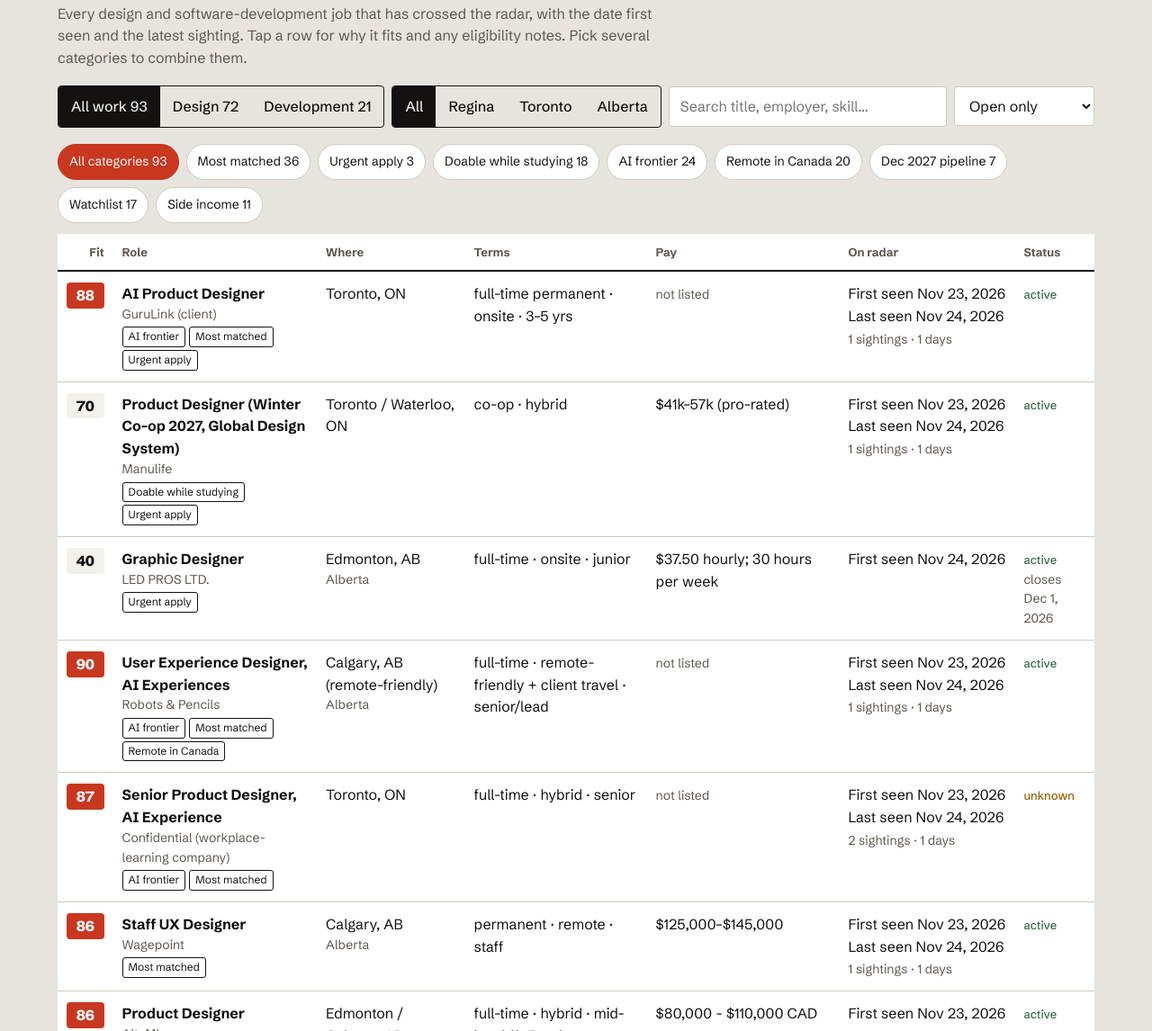
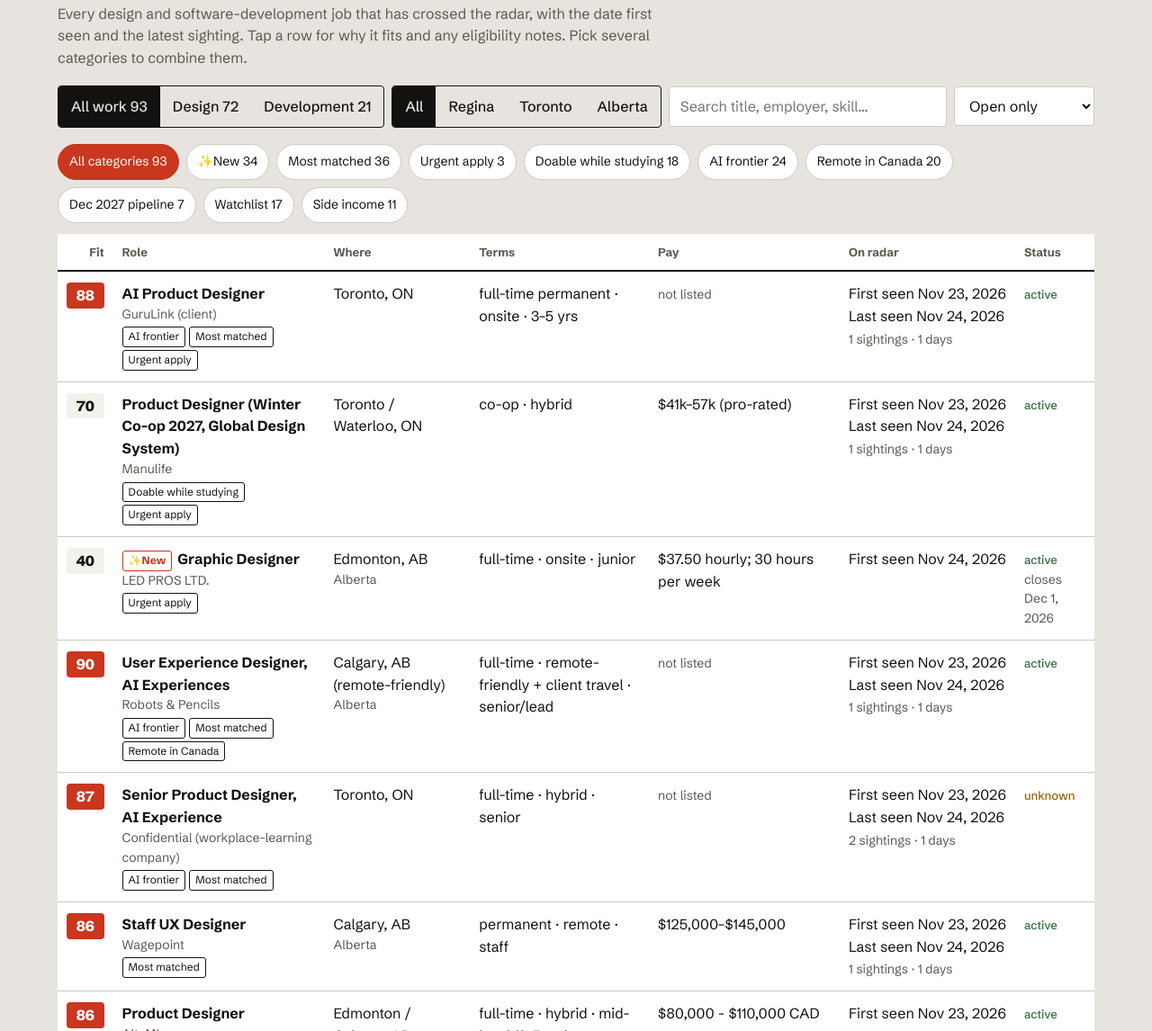
Before and after one commit to Akane-Asahi/job, a plain HTML site: page index.html in a window 1280 px wide. Shown: the part 517-1663 px from the top of the page at 90% size. Drawn offline with Linux system fonts and the light colour scheme.

Commit message:
Mark jobs first found in the latest scan with a ✨New badge and filter chip
Co-Authored-By: Claude Opus 5.5 <noreply@anthropic.com>
Claude-Session: https://claude.ai/code/session_01YbZAe2MXc7gNWXgVR7EWEF

```diff
--- a/index.html
+++ b/index.html
@@ -58,6 +58,7 @@ tr.job{cursor:pointer}tr.job:hover td{background:var(--soft)}
 .score.hi{background:var(--brick);color:#fff}
 .tag{display:inline-block;font-size:12px;border:1px solid var(--rule);border-radius:3px;padding:1px 6px;margin:2px 4px 0 0;color:var(--muted);white-space:nowrap}
 .tag.cat{border-color:var(--ink);color:var(--ink)}
+.tag.new{border-color:var(--brick);color:var(--brick);font-weight:700;margin-right:6px}
 .st{font-size:13px;font-weight:500;white-space:nowrap}.st.active{color:var(--good)}.st.closed,.st.filled{color:var(--muted);text-decoration:line-through}.st.likely_closed,.st.unknown{color:var(--warn)}
 tr.detail td{background:var(--soft);font-size:15px}
 .nowrap{white-space:nowrap}
@@ -184,14 +185,17 @@ const FAM={ai_product_design:'AI product design',ux_product_design:'UX / product
 const DEV=new Set(['ux_engineering','frontend_dev','software_dev','qa_testing','ai_engineering']);
 const TRACK={all:'All work',design:'Design',dev:'Development'};
 const FAMC={ai_product_design:'#c8371e',ux_product_design:'#141210',accessibility:'#2f6b3f',ux_research:'#5b7fa6',service_design:'#9a5b00',ux_engineering:'#6b4c9a',ai_engineering:'#e08b6f',ai_training_eval:'#d4a373',graphic_print:'#8a8173',web_design:'#b7b0a4',instructional_design:'#4f8f8b',frontend_dev:'#3d6fb6',software_dev:'#2b4a7a',qa_testing:'#7a9a3a'};
-const CAT={most_matched:'Most matched',urgent_apply:'Urgent apply',student_track:'Doable while studying',ai_frontier:'AI frontier',remote_canada:'Remote in Canada',grad_2027_pipeline:'Dec 2027 pipeline',watchlist:'Watchlist',side_income:'Side income'};
+const CAT={new:'✨New',most_matched:'Most matched',urgent_apply:'Urgent apply',student_track:'Doable while studying',ai_frontier:'AI frontier',remote_canada:'Remote in Canada',grad_2027_pipeline:'Dec 2027 pipeline',watchlist:'Watchlist',side_income:'Side income'};
 const OPEN=new Set(['active','unknown','likely_closed']);
 const fmtD=d=>{if(!d)return'—';const[y,m,dd]=d.split('-');return new Date(+y,+m-1,+dd).toLocaleDateString('en-CA',{month:'short',day:'numeric',year:'numeric'})};
 const daysBetween=(a,b)=>Math.round((new Date(b)-new Date(a))/864e5);
 const money=n=>n==null?'':'$'+Math.round(n/1000)+'k';
 let D=null,state={track:'all',region:'all',cats:new Set(),mode:'all',q:'',status:'open',open:null,all:false};
 const trackOk=j=>state.track==='all'||(state.track==='dev')===DEV.has(j.role_family);
-const catOk=j=>!state.cats.size||(state.mode==='all'?[...state.cats].every(c=>j.categories.includes(c)):[...state.cats].some(c=>j.categories.includes(c)));
+const isNew=j=>j.first_seen===D.meta.last_run;
+const hasCat=(j,c)=>c==='new'?isNew(j):j.categories.includes(c);
+const NEWB=j=>isNew(j)?'<span class="tag new" title="First found in the latest scan">✨New</span>':'';
+const catOk=j=>!state.cats.size||(state.mode==='all'?[...state.cats].every(c=>hasCat(j,c)):[...state.cats].some(c=>hasCat(j,c)));
 try{const h=location.hash.replace('#','');if(REG[h])state.region=h}catch(e){}
 
 function header(){
@@ -210,7 +214,7 @@ function controls(){
  seg.onclick=e=>{const b=e.target.closest('button');if(!b)return;state.region=b.dataset.r;try{history.replaceState(null,'',state.region==='all'?'#jobs':'#'+state.region)}catch(_){}controls();table()};
  const chips=document.getElementById('catChips');
  const pool=D.jobs.filter(j=>trackOk(j)&&(state.region==='all'||j.region===state.region)&&(state.status==='all'||OPEN.has(j.status)));
- chips.innerHTML=[['all','All categories',pool.length]].concat(Object.entries(CAT).map(([k,l])=>[k,l,pool.filter(j=>j.categories.includes(k)).length])).map(([k,l,n])=>`<button type="button" class="chip" data-c="${k}" aria-pressed="${k==='all'?!state.cats.size:state.cats.has(k)}">${esc(l)} <span>${n}</span></button>`).join('')
+ chips.innerHTML=[['all','All categories',pool.length]].concat(Object.entries(CAT).map(([k,l])=>[k,l,pool.filter(j=>hasCat(j,k)).length])).map(([k,l,n])=>`<button type="button" class="chip" data-c="${k}" aria-pressed="${k==='all'?!state.cats.size:state.cats.has(k)}">${esc(l)} <span>${n}</span></button>`).join('')
   +(state.cats.size>1?`<span class="seg" role="group" aria-label="Combine categories"><button type="button" data-m="all" aria-pressed="${state.mode==='all'}">Match all</button><button type="button" data-m="any" aria-pressed="${state.mode==='any'}">Match any</button></span>`:'')
   +(state.cats.size?`<span class="note">${state.cats.size} selected · tap a chip again to remove it</span>`:'');
  chips.onclick=e=>{const b=e.target.closest('button');if(!b)return;if(b.dataset.m){state.mode=b.dataset.m}else if(b.dataset.c==='all'){state.cats.clear()}else{const c=b.dataset.c;state.cats.has(c)?state.cats.delete(c):state.cats.add(c)}state.all=false;controls();table()};
@@ -227,7 +231,7 @@ function table(){
   const radar=j.first_seen===j.last_seen?`First seen ${fmtD(j.first_seen)}`:`First seen ${fmtD(j.first_seen)}<br>Last seen ${fmtD(j.last_seen)}<br><span class="e">${j.times_seen} sightings · ${days} days</span>`;
   const pay=j.salary_text?esc(j.salary_text):'<span class="e">not listed</span>';
   const cats=j.categories.map(c=>`<span class="tag cat">${esc(CAT[c]||c)}</span>`).join('');
-  const main=`<tr class="job" data-id="${esc(j.id)}" tabindex="0" aria-expanded="${state.open===j.id}"><td class="num"><span class="score ${j.match_score>=78?'hi':''}">${j.match_score}</span></td><td><div class="t">${esc(j.title)}</div><div class="e">${esc(j.employer)}</div><div>${cats}</div></td><td>${esc(j.city)}${j.city.includes(REG[j.region])?'':`<div class="e">${esc(REG[j.region])}</div>`}</td><td>${esc([j.employment_type,j.work_mode,j.seniority].filter(Boolean).join(' · ')||'—')}</td><td>${pay}</td><td class="nowrap">${radar}</td><td><span class="st ${esc(j.status)}">${esc(j.status.replace('_',' '))}</span>${j.closing_date?`<div class="e">closes ${fmtD(j.closing_date)}</div>`:''}</td></tr>`;
+  const main=`<tr class="job" data-id="${esc(j.id)}" tabindex="0" aria-expanded="${state.open===j.id}"><td class="num"><span class="score ${j.match_score>=78?'hi':''}">${j.match_score}</span></td><td><div class="t">${NEWB(j)}${esc(j.title)}</div><div class="e">${esc(j.employer)}</div><div>${cats}</div></td><td>${esc(j.city)}${j.city.includes(REG[j.region])?'':`<div class="e">${esc(REG[j.region])}</div>`}</td><td>${esc([j.employment_type,j.work_mode,j.seniority].filter(Boolean).join(' · ')||'—')}</td><td>${pay}</td><td class="nowrap">${radar}</td><td><span class="st ${esc(j.status)}">${esc(j.status.replace('_',' '))}</span>${j.closing_date?`<div class="e">closes ${fmtD(j.closing_date)}</div>`:''}</td></tr>`;
   const det=state.open===j.id?`<tr class="detail"><td colspan="7"><b>${esc(FAM[j.role_family]||j.role_family)}.</b> ${esc(j.why||'')}${j.eligibility_note?`<br><b>Eligibility:</b> ${esc(j.eligibility_note)}`:''}<br>${(j.skills_tags||[]).map(t=>`<span class="tag">${esc(t)}</span>`).join('')}<br><a href="${esc(j.url)}" target="_blank" rel="noopener">Open posting on ${esc(j.source)} →</a> <span class="e">(${esc(j.verified)}${j.posted_date?`, posted ${fmtD(j.posted_date)}`:''})</span></td></tr>`:'';
   return main+det}).join('');
  document.getElementById('tableNote').innerHTML=`${rows.length} of ${total} shown. Fit is a 0–100 match against your CV; ≥78 is highlighted. `+(total>rows.length?`<button type="button" class="chip" id="more">Show all ${total}</button>`:'');const mb=document.getElementById('more');if(mb)mb.onclick=()=>{state.all=true;table()};
@@ -240,7 +244,7 @@ document.getElementById('statusSel').addEventListener('change',e=>{state.status=
 function side(){
  const rows=D.jobs.filter(j=>j.categories.includes('side_income')&&OPEN.has(j.status)).sort((a,b)=>b.match_score-a.match_score);
  const tb=document.querySelector('#sideTable tbody');
- tb.innerHTML=rows.length?rows.map(j=>`<tr><td class="num"><span class="score ${j.match_score>=78?'hi':''}">${j.match_score}</span></td><td><div class="t">${esc(j.title)}</div><div class="e">${esc(j.employer)}</div>${j.eligibility_note?`<div class="e">${esc(j.eligibility_note)}</div>`:''}</td><td>${esc(j.employment_type||'—')}</td><td>${j.salary_text?esc(j.salary_text):'<span class="e">not listed</span>'}</td><td>${esc(j.city)}</td><td><a href="${esc(j.url)}" target="_blank" rel="noopener">Open →</a><div class="e">first seen ${fmtD(j.first_seen)}</div></td></tr>`).join(''):`<tr><td colspan="6" class="empty">No open side-income roles right now.</td></tr>`;
+ tb.innerHTML=rows.length?rows.map(j=>`<tr><td class="num"><span class="score ${j.match_score>=78?'hi':''}">${j.match_score}</span></td><td><div class="t">${NEWB(j)}${esc(j.title)}</div><div class="e">${esc(j.employer)}</div>${j.eligibility_note?`<div class="e">${esc(j.eligibility_note)}</div>`:''}</td><td>${esc(j.employment_type||'—')}</td><td>${j.salary_text?esc(j.salary_text):'<span class="e">not listed</span>'}</td><td>${esc(j.city)}</td><td><a href="${esc(j.url)}" target="_blank" rel="noopener">Open →</a><div class="e">first seen ${fmtD(j.first_seen)}</div></td></tr>`).join(''):`<tr><td colspan="6" class="empty">No open side-income roles right now.</td></tr>`;
  const ids=['ai-training-gigs-canada','uregina-casual-pool','colabs-utp','mitacs-accelerate'];
  document.getElementById('sideOpps').innerHTML=(D.opportunities||[]).filter(o=>ids.includes(o.id)).map(o=>`<li><b>${esc(o.name)}</b>: ${esc(o.action)} <a href="${esc(o.url)}" target="_blank" rel="noopener">Source →</a></li>`).join('');
 }
```
